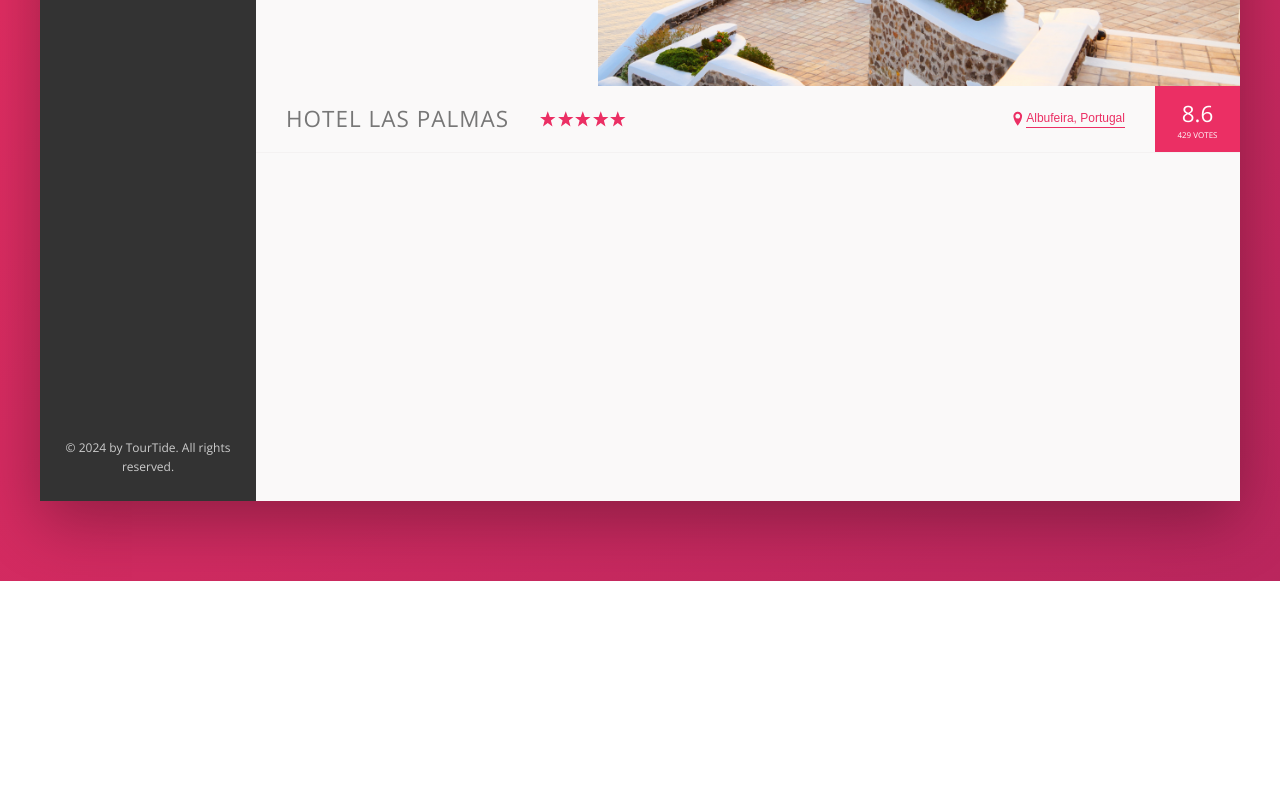
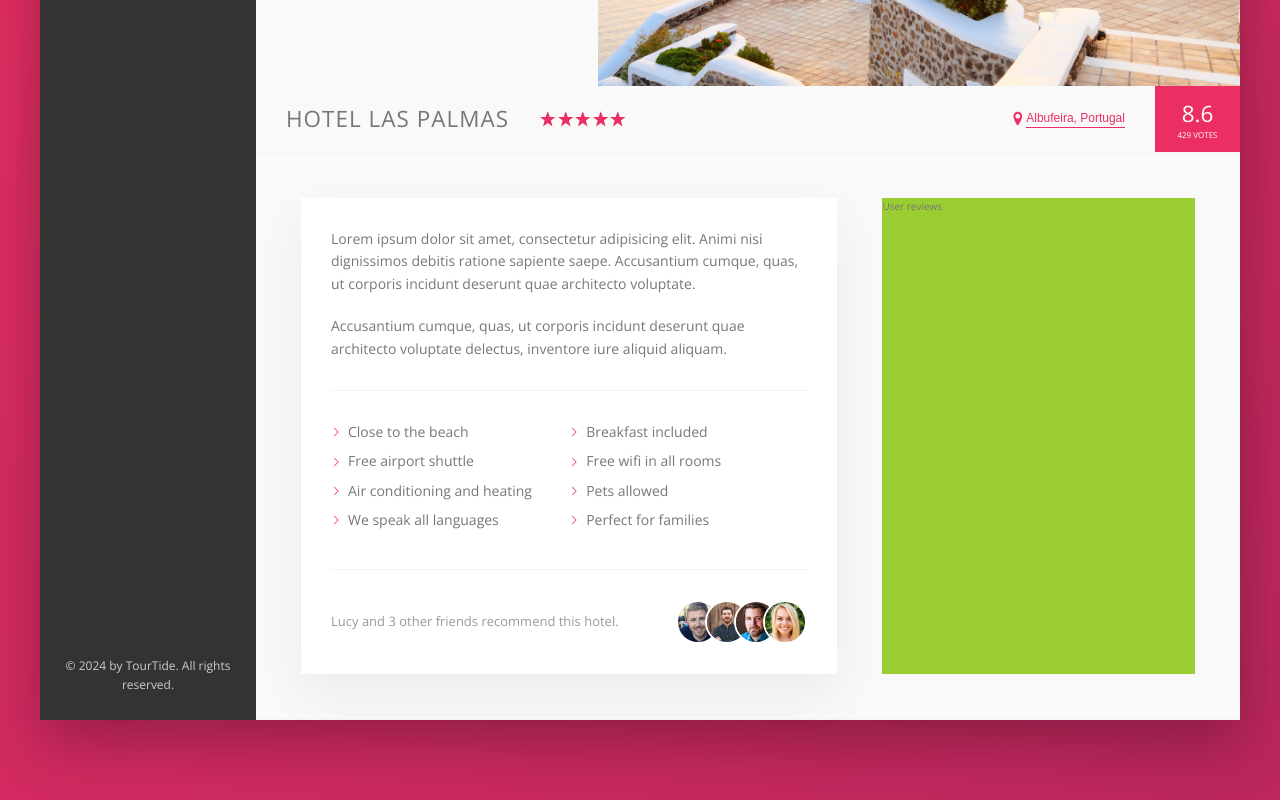
Before and after one commit to vibraniumSwaleh/TourTide, a website: page index.html in a window 1280 px wide. Shown: the part 449-1249 px from the top of the page. Before the commit the page ends 1030 px from the top, so only its background shows below. Drawn offline with nearby package versions, Linux system fonts and the light colour scheme.

Commit message:
complete recommend section

```diff
--- a/index.html
+++ b/index.html
@@ -147,7 +147,7 @@
             <div class="overview__location">
               <svg class="overview__icon-location">
                 <use xlink:href="img/sprite.svg#icon-location-pin"></use>
-                </svg>
+              </svg>
               <button class="btn-inline">Albufeira, Portugal</button>
             </div>
 
@@ -156,6 +156,62 @@
               <div class="overview__rating-count">429 votes</div>
             </div>
           </div>
+
+          <div class="details">
+            <div class="description">
+              <p class="paragraph">
+                Lorem ipsum dolor sit amet, consectetur adipisicing elit. Animi
+                nisi dignissimos debitis ratione sapiente saepe. Accusantium
+                cumque, quas, ut corporis incidunt deserunt quae architecto
+                voluptate.
+              </p>
+              <p class="paragraph">
+                Accusantium cumque, quas, ut corporis incidunt deserunt quae
+                architecto voluptate delectus, inventore iure aliquid aliquam.
+              </p>
+
+              <ul class="list">
+                <li class="list__item">Close to the beach</li>
+                <li class="list__item">Breakfast included</li>
+                <li class="list__item">Free airport shuttle</li>
+                <li class="list__item">Free wifi in all rooms</li>
+                <li class="list__item">Air conditioning and heating</li>
+                <li class="list__item">Pets allowed</li>
+                <li class="list__item">We speak all languages</li>
+                <li class="list__item">Perfect for families</li>
+              </ul>
+
+              <div class="recommend">
+                <p class="recommend__count">
+                  Lucy and 3 other friends recommend this hotel.
+                </p>
+                <div class="recommend__friends">
+                  <img
+                    src="img/user-3.jpg"
+                    alt="Friend 1"
+                    class="recommend__photo"
+                  />
+                  <img
+                    src="img/user-4.jpg"
+                    alt="Friend 2"
+                    class="recommend__photo"
+                  />
+                  <img
+                    src="img/user-5.jpg"
+                    alt="Friend 3"
+                    class="recommend__photo"
+                  />
+                  <img
+                    src="img/user-6.jpg"
+                    alt="Friend 3"
+                    class="recommend__photo"
+                  />
+                </div>
+              </div>
+
+            </div>
+            <div class="user-reviews">User reviews</div>
+          </div>
         </main>
       </div>
     </div>
--- a/sass/abstracts/_variables.scss
+++ b/sass/abstracts/_variables.scss
@@ -0,0 +1,5 @@
+:root {
+  --line: 1px solid var(--color-grey-light-2);
+  --shadow-dark: 0 2rem 6rem rgba(0, 0, 0, 0.03);
+  --shadow-light: 0 2rem 5rem rgba(0, 0, 0, 0.06);
+  }
--- /dev/null
+++ b/sass/components/_list.scss
@@ -0,0 +1,29 @@
+.list {
+  display: flex;
+  flex-wrap: wrap;
+  list-style: none;
+  margin: 3rem 0;
+  padding: 3rem 0;
+  border-bottom: var(--line);
+  border-top: var(--line);
+
+  &__item {
+    display: flex;
+    align-items: center;
+    flex: 0 0 50%;
+    margin-bottom: 0.7rem;
+  }
+
+  &__item::before {
+    display: inline-block;
+    content: '';
+    height: 1rem;
+    width: 1rem;
+    margin-right: 0.7rem;
+    background-color: var(--color-primary);
+    -webkit-mask-image: url(../img/chevron-thin-right.svg);
+    mask-image: url(../img/chevron-thin-right.svg);
+    -webkit-mask-size: cover;
+    mask-size: cover;
+  }
+}
--- /dev/null
+++ b/sass/components/_paragraph.scss
@@ -0,0 +1,3 @@
+.paragraph:not(:last-of-type) {
+  margin-bottom: 2rem;
+}
--- /dev/null
+++ b/sass/components/_recommend.scss
@@ -0,0 +1,26 @@
+.recommend {
+  display: flex;
+  align-items: center;
+  font-size: 1.3rem;
+  color: var(--color-grey-dark-3);
+
+  &__count {
+    margin-right: auto;
+  }
+
+  &__friends {
+    display: flex;
+  }
+
+  &__photo {
+    box-sizing: content-box;
+    height: 4rem;
+    width: 4rem;
+    border-radius: 50%;
+    border: 2px solid var(--color-white);
+
+    &:not(:last-child) {
+      margin-right: -1.5rem;
+    }
+  }
+}
--- /dev/null
+++ b/sass/layout/_detail.scss
@@ -0,0 +1,20 @@
+.details {
+  display: flex;
+  padding: 4.5rem;
+  background-color: var(--color-grey-light-1);
+  border-bottom: var(--line);
+}
+
+.description {
+  font-size: 1.4rem;
+  margin-right: 4.5rem;
+  background-color: var(--color-white);
+  box-shadow: var(--shadow-light);
+  padding: 3rem;
+  flex: 0 0 60%;
+}
+
+.user-reviews {
+  background-color: yellowgreen;
+  flex: 1;
+}
--- a/sass/layout/_header.scss
+++ b/sass/layout/_header.scss
@@ -5,5 +5,5 @@
   height: 7rem;
   font-size: 1.4rem;
   background-color: var(--color-white);
-  border-bottom: 1px solid var(--color-grey-light-2);
+  border-bottom: var(--line);
 }
--- a/sass/layout/_hotel_view.scss
+++ b/sass/layout/_hotel_view.scss
@@ -1,4 +1,3 @@
 .hotel-view {
-  height: 80rem; // For testing
   flex: 1;
 }
--- a/sass/layout/_overview.scss
+++ b/sass/layout/_overview.scss
@@ -1,7 +1,7 @@
 .overview {
   display: flex;
   align-items: center;
-  border-bottom: 1px solid var(--color-grey-light-2);
+  border-bottom: var(--line);
 
   &__heading {
     font-size: 2.25rem;
--- a/sass/main.scss
+++ b/sass/main.scss
@@ -12,6 +12,9 @@
 @import "components/legal";
 @import "components/gallery";
 @import "components/btn-inline";
+@import "components/paragraph";
+@import "components/list";
+@import "components/recommend";
 
 
 @import "pages/home";
@@ -20,3 +23,4 @@
 @import "layout/hotel_view";
 @import "layout/overview";
 @import "layout/sidebar";
+@import "layout/detail";
```
Also changed, not shown: css/style.css.
